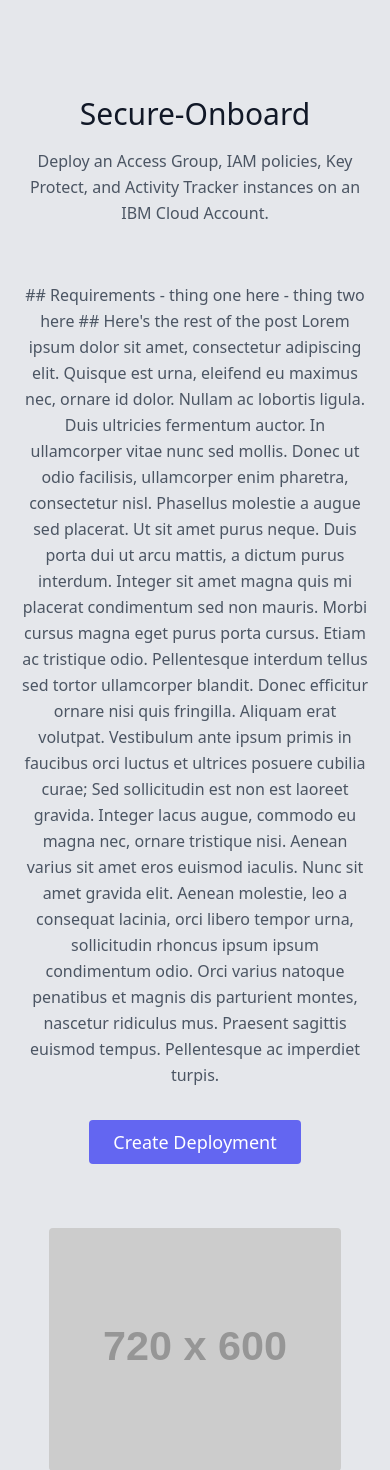
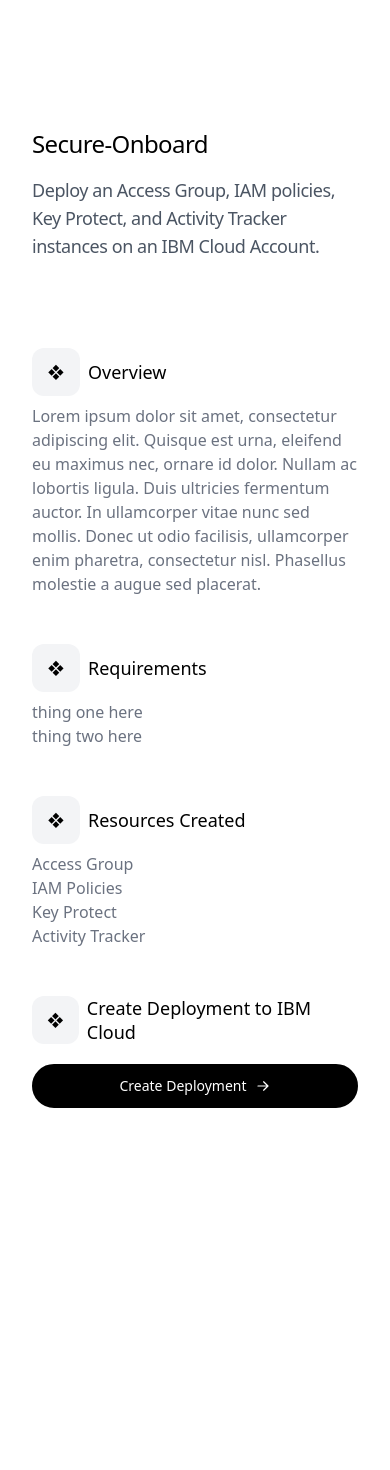
Before and after one commit to cloud-design-dev/deployments-landing-page, a Flask app: page /Secure-Onboard in a window 390 px wide. Shown: the top 1470 px of the page. After the commit the page ends 1108 px from the top, so only its background shows below. Run offline with Flask 3, Linux system fonts and the light colour scheme; grey boxes labelled with a size stand in for pictures from a placeholder-image service; some libraries are stand-ins or nearby versions.

Commit message:
feat: add Dockerfile and update app.py, offerings, requirements.txt, and templates The Dockerfile is added to the project to allow for easy containerization of the application. The app.py file is updated to use the mistune library instead of markdown2 for rendering markdown content. The offerings directory is moved to the root of the project and the markdown files are updated to use the conventional commit format. The requirements.txt file is updated to include the mistune library. The templates directory is updated to remove the home-base.html file and add the home-original.html file. The home-original.html file is updated to use font-awesome icons and a new layout.
style(home.html): refactor home page layout and classes
feat(home.html): add new flexbox layout to home page
The home page layout has been refactored to use a new flexbox layout, which improves the responsiveness of the page. The classes have been updated to use more descriptive names. Additionally, the font-awesome library has been updated to version 5.15.3.

chore(templates): remove unused offering_detail.html and Secure-Onboard.html templates
The offering_detail.html template was removed, and the Secure-Onboard.html template was deleted. These templates were not being used in the application and were therefore removed to reduce clutter and improve maintainability.

```diff
--- a/app.py
+++ b/app.py
@@ -1,40 +1,32 @@
 from flask import Flask, render_template
+import frontmatter
 import os
-import frontmatter
-import markdown2
+import mistune
 
 app = Flask(__name__)
+markdown = mistune.create_markdown()
 
 @app.route('/')
 def home():
-    offerings = parse_markdown_files('templates/offerings')
-    return render_template('home.html', offerings=offerings)
+    tiles = []
+    for filename in os.listdir('offerings'):
+        if filename.endswith('.md'):
+            with open(f'offerings/{filename}') as f:
+                post = frontmatter.load(f)
+                tiles.append({
+                    'title': post['TITLE'],
+                    'summary': post['SUMMARY'],
+                    'icon': post['ICON'],
+                    'url': filename[:-3]  # remove .md
+                })
+    return render_template('home.html', tiles=tiles)
 
-@app.route('/<title>')
-def offering_detail(title):
-    try:
-        offering = parse_markdown_file(f'templates/offerings/{title}.md')
-    except Exception:
-        return "Offering not found", 404
-    return render_template('offering_detail.html', offering=offering)
-
-def parse_markdown_files(directory):
-    offerings = []
-    for file in os.listdir(directory):
-        if file.endswith('.md'):
-            with open(f'{directory}/{file}', 'r') as f:
-                post = frontmatter.load(f)
-            if 'content' in post:
-                post['content'] = markdown2.markdown(post['content'])  # Convert Markdown to HTML
-            offerings.append(post)
-    return offerings
-
-def parse_markdown_file(filepath):
-    with open(filepath, 'r') as f:
+@app.route('/<name>')
+def offering(name):
+    with open(f'offerings/{name}.md') as f:
         post = frontmatter.load(f)
-    if 'content' in post:
-        post['content'] = markdown2.markdown(post['content'])  # Convert Markdown to HTML
-    return post
+        post.content = markdown(post.content)
+        return render_template('offering.html', post=post)
 
 if __name__ == '__main__':
-    app.run(host='0.0.0.0', port=8080, debug=True)
+    app.run(debug=True, port=3000)
--- /dev/null
+++ b/offerings/Secure-Onboard.md
@@ -0,0 +1,16 @@
+---
+TITLE: Secure-Onboard
+SUMMARY: Deploy an Access Group, IAM policies, Key Protect, and Activity Tracker instances on an IBM Cloud Account.
+ICON: fas fa-user-secret
+REQUIREMENTS:
+    - thing one here
+    - thing two here
+RESOURCES:
+    - Access Group
+    - IAM Policies
+    - Key Protect
+    - Activity Tracker
+LINK: https://cloud.ibm.com/schematics/workspaces/create?repository=https://github.com/greyhoundforty/ibmcloud-getting-started-tf-code.git&workspace_name=secure-onboard
+---
+
+Lorem ipsum dolor sit amet, consectetur adipiscing elit. Quisque est urna, eleifend eu maximus nec, ornare id dolor. Nullam ac lobortis ligula. Duis ultricies fermentum auctor. In ullamcorper vitae nunc sed mollis. Donec ut odio facilisis, ullamcorper enim pharetra, consectetur nisl. Phasellus molestie a augue sed placerat.
--- a/requirements.txt
+++ b/requirements.txt
@@ -3,8 +3,8 @@
 Flask==2.3.2
 itsdangerous==2.1.2
 Jinja2==3.1.2
-markdown2==2.4.8
 MarkupSafe==2.1.3
+mistune==3.0.0
 python-frontmatter==1.0.0
 PyYAML==6.0
 Werkzeug==2.3.5
--- /dev/null
+++ b/templates/offering.html
@@ -0,0 +1,114 @@
+<!DOCTYPE html>
+<html>
+<head>
+    <title>{{ post.TITLE }}</title>
+    <link href="https://cdn.jsdelivr.net/npm/tailwindcss@2.1.2/dist/tailwind.min.css" rel="stylesheet">
+    <link href="https://cdnjs.cloudflare.com/ajax/libs/font-awesome/5.15.3/css/all.min.css" rel="stylesheet"> <!--load all styles -->
+</head>
+<body>
+<section aria-labelledby="feature-five" id="feature-five" class="overflow-y-auto bg-white lg:h-screen">
+    <div class="px-8 py-24 mx-auto lg:px-16 max-w-7xl md:px-12 xl:px-36 lg:flex">
+      <div class="lg:w-1/2">
+        <div class="top-0 pt-8 pb-16 lg:sticky">
+          <div>
+            <div class="lg:pr-24 md:pr-12">
+              <div>
+                <p class="text-2xl font-medium tracking-tight text-black sm:text-4xl">
+                   {{ post.TITLE }}
+                </p>
+                <p class="max-w-xl mt-4 text-lg tracking-tight text-gray-600">
+                    {{ post.SUMMARY }}
+                </p>
+              </div>
+            </div>
+          </div>
+        </div>
+      </div>
+      <div class="lg:w-1/2">
+        <div class="flex-shrink-0">
+          <div>
+            <ul class="grid grid-cols-1 gap-12 mt-6 list-none lg:mt-0 lg:gap-24" role="list">
+              <li>
+                <div>
+                  <div class="flex items-center">
+                    <div class="flex items-center justify-center w-12 h-12 text-black bg-gray-100 rounded-xl">
+                        ❖
+                    </div>
+                    <p class="ml-2 text-lg font-medium leading-6 text-black">
+                        Overview
+                    </p>
+                </div>
+                <div class="mt-2 text-base text-gray-500">
+                    {{ post.content | safe }}
+                </div>
+
+              </li>
+              <li>
+                <div>
+                  <div class="flex items-center">
+                    <div class="flex items-center justify-center w-12 h-12 text-black bg-gray-100 rounded-xl">
+                        ❖
+                    </div>
+                    <p class="ml-2 text-lg font-medium leading-6 text-black">
+                    Requirements
+                  </p>
+                </div>
+                <div class="mt-2 text-base text-gray-500">
+                  <ul>
+                  {% for requirement in post.REQUIREMENTS %}
+                    <li>{{ requirement }}</li>
+                  {% endfor %}
+                  </ul>
+                </div>
+              </li>
+              <li>
+                <div>
+                  <div class="flex items-center">
+                    <div class="flex items-center justify-center w-12 h-12 text-black bg-gray-100 rounded-xl">
+                        ❖
+                    </div>
+                    <p class="ml-2 text-lg font-medium leading-6 text-black">
+                    Resources Created
+                  </p>
+                </div>
+                <div class="mt-2 text-base text-gray-500">
+                  <ul>
+                  {% for resource in post.RESOURCES %}
+                    <li>{{ resource }}</li>
+                  {% endfor %}
+                  </ul>
+                </div>
+              </li>
+              <li>
+                <div>
+                  <div class="flex items-center">
+                    <div class="flex items-center justify-center w-12 h-12 text-black bg-gray-100 rounded-xl">
+                        ❖
+                    </div>
+                    <p class="ml-2 text-lg font-medium leading-6 text-black">
+                    Create Deployment to IBM Cloud
+                  </p>
+                </div>
+                <div class="mt-2 text-base text-gray-500">
+                  <form class="flex flex-col items-center max-w-lg" action="">
+                    <div class="flex flex-col w-full gap-1 mt-3 sm:flex-row">
+                      <button type="button" onclick="window.open('{{ post.LINK }}', '_blank')" class="items-center inline-flex justify-center w-full px-6 py-2.5 text-center text-white duration-200 bg-black border-2 border-black rounded-full nline-flex hover:bg-transparent hover:border-black hover:text-black focus:outline-none lg:w-auto focus-visible:outline-black text-sm focus-visible:ring-black">
+                        <div style="position: relative"></div>
+                        Create Deployment<!-- -->
+                        <svg xmlns="http://www.w3.org/2000/svg" viewBox="0 0 20 20" fill="currentColor" aria-hidden="true" class="w-4 h-auto ml-2">
+                          <path fill-rule="evenodd" d="M3 10a.75.75 0 01.75-.75h10.638L10.23 5.29a.75.75 0 111.04-1.08l5.5 5.25a.75.75 0 010 1.08l-5.5 5.25a.75.75 0 11-1.04-1.08l4.158-3.96H3.75A.75.75 0 013 10z" clip-rule="evenodd"></path>
+                        </svg>
+                    </button>
+
+                    </div>
+                  </form>
+                </div>
+              </li>
+            </ul>
+          </div>
+        </div>
+      </div>
+    </div>
+  </section>
+</body>
+</html>
--- a/templates/offering_detail.html
+++ /dev/null
@@ -1,33 +0,0 @@
-<!DOCTYPE html>
-<html lang="en">
-<head>
-    <meta charset="UTF-8">
-    <meta name="viewport" content="width=device-width, initial-scale=1.0">
-    <title>{{ offering.title }}</title>
-    <link href="https://cdn.jsdelivr.net/npm/tailwindcss@2.1.2/dist/tailwind.min.css" rel="stylesheet">
-    <link rel="stylesheet" href="https://cdnjs.cloudflare.com/ajax/libs/font-awesome/5.15.4/css/all.min.css" />
-</head>
-<body class="bg-gray-200">
-    <section class="text-gray-600 body-font">
-        <div class="container mx-auto flex px-5 py-24 md:flex-row flex-col items-center">
-            <div class="lg:flex-grow md:w-1/2 lg:pr-24 md:pr-16 flex flex-col md:items-start md:text-left mb-16 md:mb-0 items-center text-center">
-                <h1 class="title-font sm:text-4xl text-3xl mb-4 font-medium text-gray-900">{{ offering.title }}</h1>
-                <p class="mb-8 leading-relaxed">{{ offering.summary }}</p>
-                <br>
-                <div class="markdown-content">
-                <p class="mb-8 leading-relaxed">{{ offering.content | safe }}</p>
-            </div>
-                <div class="flex justify-center">
-                    <button class="inline-flex text-white bg-indigo-500 border-0 py-2 px-6 focus:outline-none hover:bg-indigo-600 rounded text-lg">Create Deployment</button>
-
-                </div>
-            </div>
-            <div class="lg:max-w-lg lg:w-full md:w-1/2 w-5/6">
-                <img class="object-cover object-center rounded" alt="hero" src="https://dummyimage.com/720x600">
-            </div>
-        </div>
-    </section>
-</body>
-</html>
-
-</html>
--- a/templates/offerings/Secure-Onboard.md
+++ /dev/null
@@ -1,17 +0,0 @@
----
-title:  Secure-Onboard
-summary: Deploy an Access Group, IAM policies, Key Protect, and Activity Tracker instances on an IBM Cloud Account.
-icon: fas fa-user-secret
----
-
-
-## Requirements
-
-- thing one here
-- thing two here
-
-## Here's the rest of the post
-
-Lorem ipsum dolor sit amet, consectetur adipiscing elit. Quisque est urna, eleifend eu maximus nec, ornare id dolor. Nullam ac lobortis ligula. Duis ultricies fermentum auctor. In ullamcorper vitae nunc sed mollis. Donec ut odio facilisis, ullamcorper enim pharetra, consectetur nisl. Phasellus molestie a augue sed placerat. Ut sit amet purus neque. Duis porta dui ut arcu mattis, a dictum purus interdum. Integer sit amet magna quis mi placerat condimentum sed non mauris. Morbi cursus magna eget purus porta cursus. Etiam ac tristique odio. Pellentesque interdum tellus sed tortor ullamcorper blandit. Donec efficitur ornare nisi quis fringilla. Aliquam erat volutpat. Vestibulum ante ipsum primis in faucibus orci luctus et ultrices posuere cubilia curae; Sed sollicitudin est non est laoreet gravida.
-
-Integer lacus augue, commodo eu magna nec, ornare tristique nisi. Aenean varius sit amet eros euismod iaculis. Nunc sit amet gravida elit. Aenean molestie, leo a consequat lacinia, orci libero tempor urna, sollicitudin rhoncus ipsum ipsum condimentum odio. Orci varius natoque penatibus et magnis dis parturient montes, nascetur ridiculus mus. Praesent sagittis euismod tempus. Pellentesque ac imperdiet turpis.
```
Also changed, not shown: offerings/Observability-Stack.md (added, +19 -0 lines), templates/home-base.html (deleted, +0 -41 lines), templates/home-original.html (added, +31 -0 lines), templates/home.html (+23 -26 lines), templates/new-things.html (added, +27 -0 lines), templates/offering-original.html (added, +13 -0 lines), templates/offerings/Observability-Stack.md (deleted, +0 -16 lines), templates/offerings/Secure-Onboard.html (deleted, +0 -22 lines), 1 other file.
